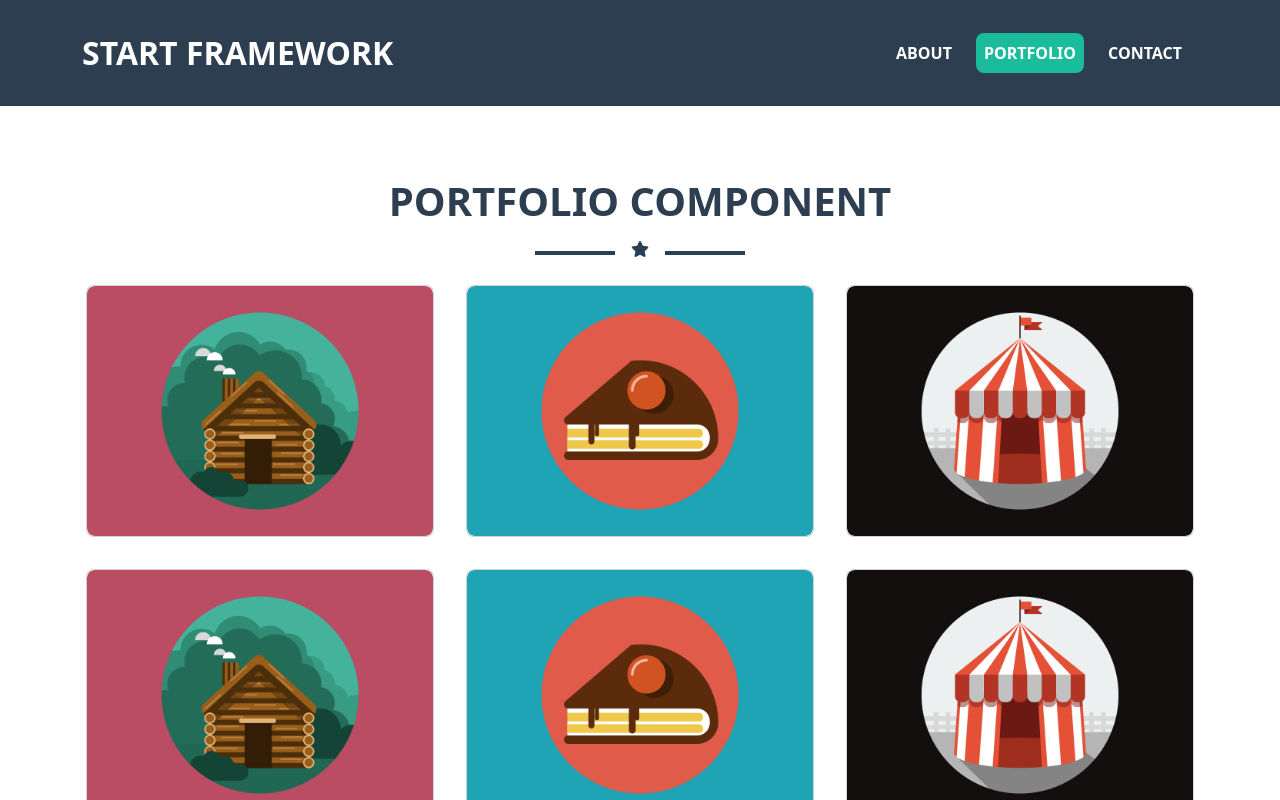
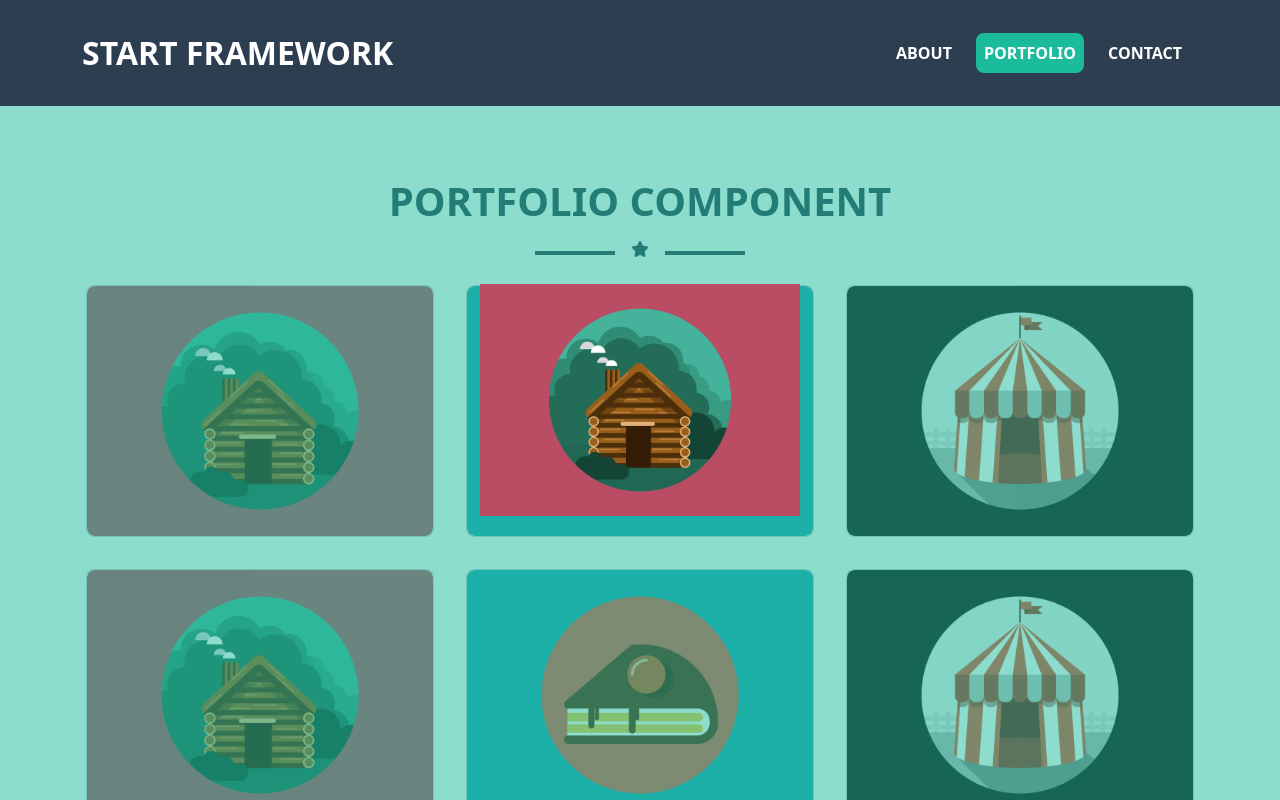
Before and after one commit to maiallam57/startFramework, an Angular app in the folder startFramework/: page /portfolio in a window 1280 px wide. Both pictures are taken after a click on the element 260 px from the left and 410 px from the top of the page. Shown: the top 800 px of the page. Built offline with nearby package versions, Linux system fonts and the light colour scheme.

Commit message:
modalWorking

```diff
--- a/startFramework/src/app/components/modal/modal.component.css
+++ b/startFramework/src/app/components/modal/modal.component.css
@@ -0,0 +1,4 @@
+.model {
+    cursor: pointer;
+    z-index: 999;
+}
--- a/startFramework/src/app/components/modal/modal.component.html
+++ b/startFramework/src/app/components/modal/modal.component.html
@@ -1,4 +1,4 @@
-<div
-    class="model__ position-fixed start-0 w-100 top-0 h-100 bg-primary bg-opacity-25 d-flex justify-content-center align-items-center">
-    alt="modal image" src="{{imageURL}}">
+<div *ngIf="showModal" (click)="close()"
+    class="model position-fixed start-0 w-100 top-0 h-100 bg-primary bg-opacity-50 d-flex justify-content-center align-items-center">
+    <img alt="modal image" [src]="imageURL" class="w-25">
 </div>
--- a/startFramework/src/app/components/modal/modal.component.ts
+++ b/startFramework/src/app/components/modal/modal.component.ts
@@ -1,14 +1,20 @@
+import { NgIf } from '@angular/common';
 import { Component, Input } from '@angular/core';
 
 @Component({
   selector: 'app-modal',
   standalone: true,
-  imports: [],
+  imports: [NgIf],
   templateUrl: './modal.component.html',
   styleUrl: './modal.component.css'
 })
 export class ModalComponent {
 
   @Input() imageURL!: string;
+  @Input() showModal: boolean = false;
+
+  close() {
+    this.showModal = false;
+  }
 
 }
--- a/startFramework/src/app/components/portfolio-item/portfolio-item.component.html
+++ b/startFramework/src/app/components/portfolio-item/portfolio-item.component.html
@@ -1,7 +1,8 @@
-<div class="card rounded-3 overflow-hidden position-relative">
-    <img alt="" class="w-100 rounded-3" [src]="imageurl">
+<div class="card rounded-3 overflow-hidden position-relative" (click)="openModal(imageurl)">
+    <img alt="" class=" w-100 rounded-3" [src]="imageurl">
     <div
         class="card__layer bg-primary position-absolute start-0 end-0 top-0 bottom-0 d-flex justify-content-center align-items-center">
         <i class="text-white fa-solid fa-plus fa-6x"></i>
     </div>
 </div>
+<app-modal [imageURL]="selectedImage" [showModal]="showModal"></app-modal>
--- a/startFramework/src/app/components/portfolio-item/portfolio-item.component.ts
+++ b/startFramework/src/app/components/portfolio-item/portfolio-item.component.ts
@@ -1,13 +1,22 @@
 import { Component, Input } from '@angular/core';
+import { ModalComponent } from "../modal/modal.component";
 
 @Component({
   selector: 'app-portfolio-item',
   standalone: true,
-  imports: [],
+  imports: [ModalComponent],
   templateUrl: './portfolio-item.component.html',
   styleUrl: './portfolio-item.component.css'
 })
 export class PortfolioItemComponent {
 
   @Input() imageurl!: string;
+
+  selectedImage!: string;
+  showModal: boolean = false;
+
+  openModal(imageURL: string) {
+    this.selectedImage = imageURL;
+    this.showModal = true;
+  }
 }
--- a/startFramework/src/app/components/portfolio/portfolio.component.ts
+++ b/startFramework/src/app/components/portfolio/portfolio.component.ts
@@ -19,4 +19,6 @@ export class PortfolioComponent {
     'assets/images/port2.png',
     'assets/images/port3.png'
   ]
+
+
 }
--- a/startFramework/src/app/components/title/title.component.css
+++ b/startFramework/src/app/components/title/title.component.css
@@ -7,5 +7,3 @@
     margin-inline: 1rem !important;
     display: inline-block;
 }
-
-/* --before-after-color: #2c3e50; */
```
